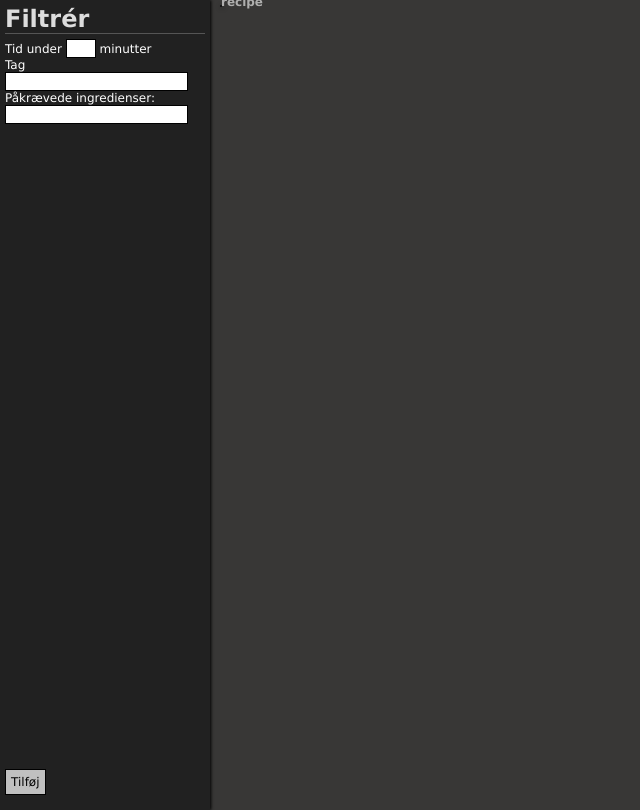
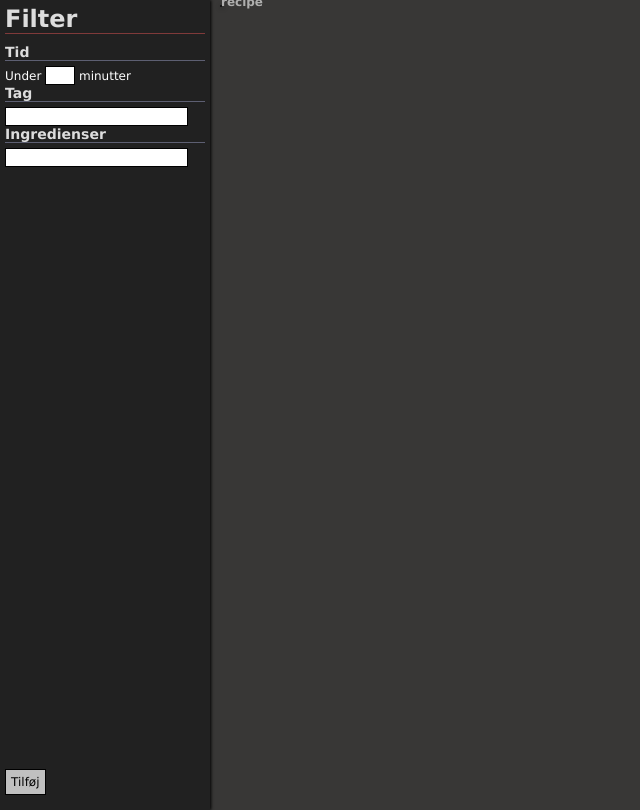
Before and after one commit to tueabra/recipes, a Flask app: template recipes/templates/index.html in a window 1280 px wide. Shown: the whole page, without its empty margins (0-640 px from the left). Run offline with Flask 2, Linux system fonts and the light colour scheme; the template is opened without the code that fills it: most values are stand-ins (such as "Sample title", 1, 10 or a date in 2020); grey boxes marked "Sample" are stand-in pictures.

Commit message:
Improved styling

```diff
--- a/recipes/static/css/main.css
+++ b/recipes/static/css/main.css
@@ -1,25 +1,33 @@
 body, html {
-    xheight: 100%;
     width: 100%;
     margin: 0;
     padding: 0;
+    background-color: #383736;
+    overflow: hidden;
+}
+body,html,table {
+    color: white;
     font-family: verdana;
     font-size: 9pt;
-    background-color: #383736;
-    color: white;
-    overflow: hidden;
 }
 a {
     color: white;
     text-decoration: none;
 }
 h1 {
-    margin: 0 0 5px 0;
+    margin: 0 0 10px 0;
     color: #DDD;
-    border-bottom: 1px #555 solid;
+    border-bottom: 1px #803a3a solid;
 }
 h2 {
     color: #BBB;
+    border-bottom: 1px #5d5f72 solid;
+}
+h3 {
+    margin: 0 0 5px 0;
+    color: #DDD;
+    border-bottom: 1px #5d5f72 solid;
+
 }
 input {
     border: black solid 1px;
@@ -96,6 +104,7 @@ input {
 
 #actions img {
     border: black solid 1px;
+    cursor: pointer;
 }
 #actions img.horizontal {
     width: 198px;
@@ -105,3 +114,14 @@ input {
     width: 198px;
     height: 264px;
 }
+table.invisible th {
+    text-align: left;
+    vertical-align: top;
+}
+table.invisible td {
+    padding-left: 10px;
+}
+table.invisible a {
+    color: #b82b2b;
+    font-weight: normal;
+}
--- a/recipes/templates/index.html
+++ b/recipes/templates/index.html
@@ -70,10 +70,16 @@
             activate_autocomplete();
         });
     </script>
-    <h1>Filtrér</h1>
-    Tid under <input type="text" name="time_below" class="only-numbers" style="width: 30px;" maxlength="3" /> minutter<br />
-    Tag <input type="text" name="tag" /><br />
-    Påkrævede ingredienser:<br />
+
+    <h1>Filter</h1>
+
+    <h3>Tid</h3>
+    Under <input type="text" name="time_below" class="only-numbers" style="width: 30px;" maxlength="3" /> minutter<br />
+
+    <h3>Tag</h3>
+    <input type="text" name="tag" /><br />
+
+    <h3>Ingredienser</h3>
     <input type="text" class="ingredient" /><br />
 {% endblock %}
 
```
Also changed, not shown: recipes/templates/recipe.html (+13 -1 lines), recipes/static/images/no-picture.png.
